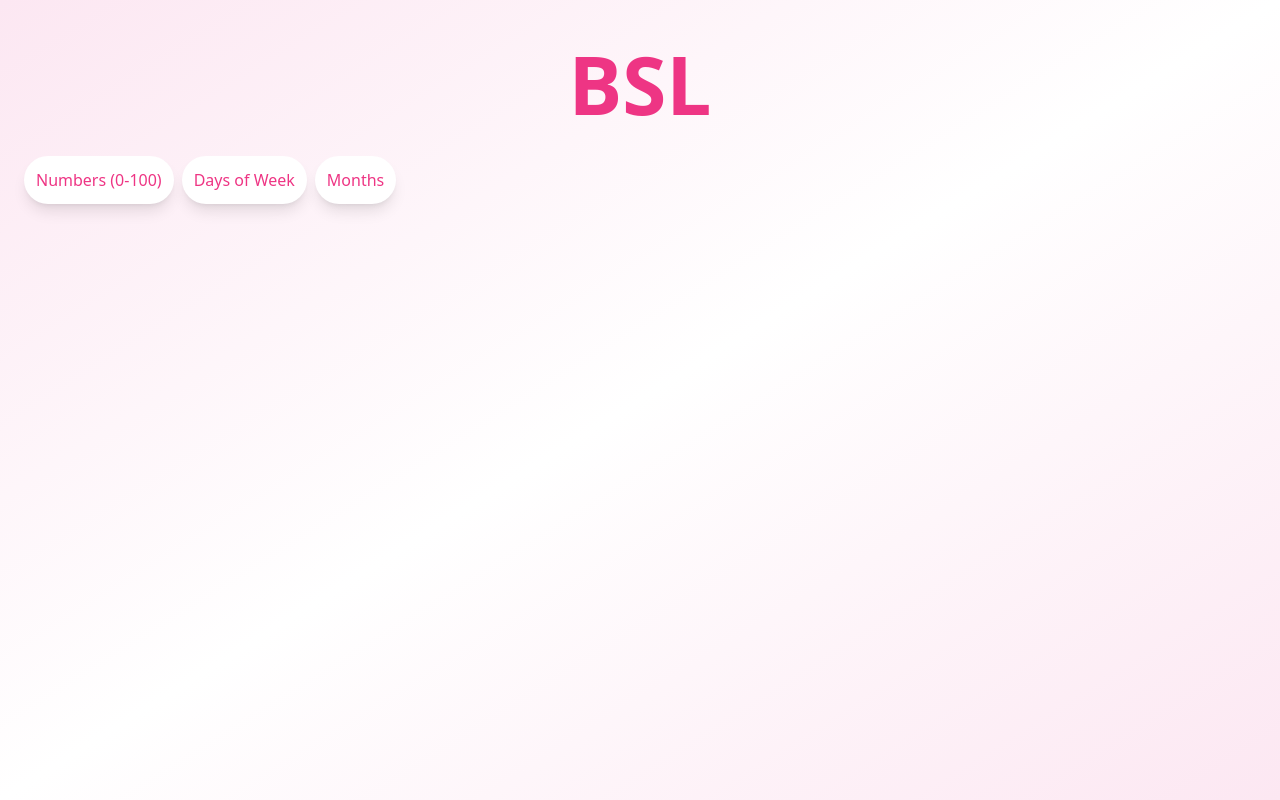
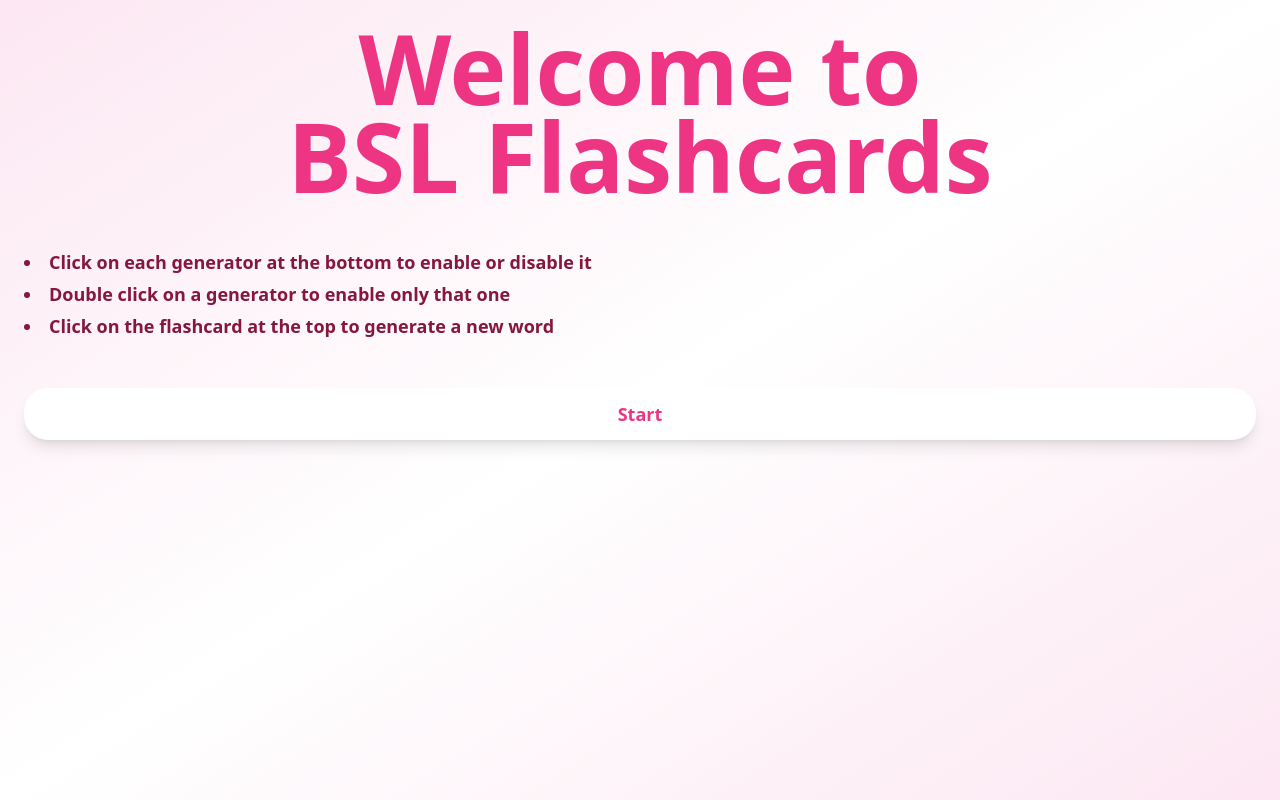
Before and after one commit to bobbymannino/bsl-flashcards, a SvelteKit app: page / in a window 1280 px wide. Built offline with nearby package versions, Linux system fonts and the light colour scheme.

Commit message:
onboarding page/help button

```diff
--- /dev/null
+++ b/src/lib/icons/question-icon.svelte
@@ -0,0 +1,30 @@
+<script lang="ts">
+  import type { SVGAttributes } from "svelte/elements";
+
+  let props: SVGAttributes<SVGElement> = $props();
+</script>
+
+<svg
+  width="24"
+  height="24"
+  viewBox="0 0 24 24"
+  fill="none"
+  xmlns="http://www.w3.org/2000/svg"
+  {...props}
+>
+  <path
+    d="M12 21C16.9706 21 21 16.9706 21 12C21 7.02944 16.9706 3 12 3C7.02944 3 3 7.02944 3 12C3 16.9706 7.02944 21 12 21Z"
+    stroke="currentColor"
+    stroke-width="2"
+    stroke-linecap="round"
+    stroke-linejoin="round"
+  />
+  <path d="M12 16V16.01" stroke="currentColor" stroke-width="2" stroke-linecap="round" />
+  <path
+    d="M12 13C12 11.3608 14 11.9319 14 10C14 8.89543 13.1046 8 12 8C11.2597 8 10.6134 8.4022 10.2676 9"
+    stroke="currentColor"
+    stroke-width="2"
+    stroke-linecap="round"
+    stroke-linejoin="round"
+  />
+</svg>
--- a/src/routes/+page.svelte
+++ b/src/routes/+page.svelte
@@ -1,16 +1,22 @@
 <script lang="ts">
+  import { browser } from "$app/environment";
   import Button from "$lib/components/ui/button.svelte";
   import Container from "$lib/components/ui/container.svelte";
   import { generateRandomDayOfWeek, generateRandomMonth } from "$lib/generators/dates";
   import { generateRandomInt } from "$lib/generators/numbers";
+  import QuestionIcon from "$lib/icons/question-icon.svelte";
+  import { persistentState } from "$lib/stores.svelte";
   import { getRandomElement } from "$lib/utils";
   import { scale } from "svelte/transition";
   import Meta from "./meta.svelte";
+  import Onboarding from "./onboarding.svelte";
 
   let value = $state("BSL");
   let isIntsEnabled = $state(true);
   let isDaysOfWeekEnabled = $state(true);
   let isMonthsEnabled = $state(true);
+
+  let doneOnboarding = persistentState("done-onboarding", false);
 
   function disableAllGenerators() {
     isIntsEnabled = false;
@@ -36,6 +42,10 @@
 </script>
 
 <Meta />
+
+{#if browser && !doneOnboarding.value}
+  <Onboarding close={() => (doneOnboarding.value = true)} />
+{/if}
 
 <Container class="grid gap-3 p-6">
   <div class="flex items-center justify-center">
@@ -80,3 +90,9 @@
     </Button>
   </div>
 </Container>
+
+{#if doneOnboarding.value}
+  <Button onclick={() => (doneOnboarding.value = false)} class="fixed right-2 bottom-2">
+    <QuestionIcon />
+  </Button>
+{/if}
--- /dev/null
+++ b/src/routes/onboarding.svelte
@@ -0,0 +1,33 @@
+<script lang="ts">
+  import { scale } from "svelte/transition";
+  import Button from "$lib/components/ui/button.svelte";
+
+  const points = [
+    "Click on each generator at the bottom to enable or disable it",
+    "Double click on a generator to enable only that one",
+    "Click on the flashcard at the top to generate a new word",
+  ];
+
+  type Props = { close: () => void };
+
+  let { close }: Props = $props();
+</script>
+
+<div
+  transition:scale={{ start: 0.95 }}
+  class="from-primary-100 to-primary-100 fixed inset-0 bg-gradient-to-br via-white"
+>
+  <div class="container mx-auto flex h-full flex-col justify-between p-6 md:h-auto lg:gap-12">
+    <h1 class="text-center">Welcome to BSL Flashcards</h1>
+
+    <ul class="list-inside list-disc space-y-1">
+      {#each points as point (point)}
+        <li class="text-primary-900 text-lg font-semibold">
+          <span>{point}</span>
+        </li>
+      {/each}
+    </ul>
+
+    <Button class="justify-center text-lg font-bold" onclick={close}>Start</Button>
+  </div>
+</div>
```
